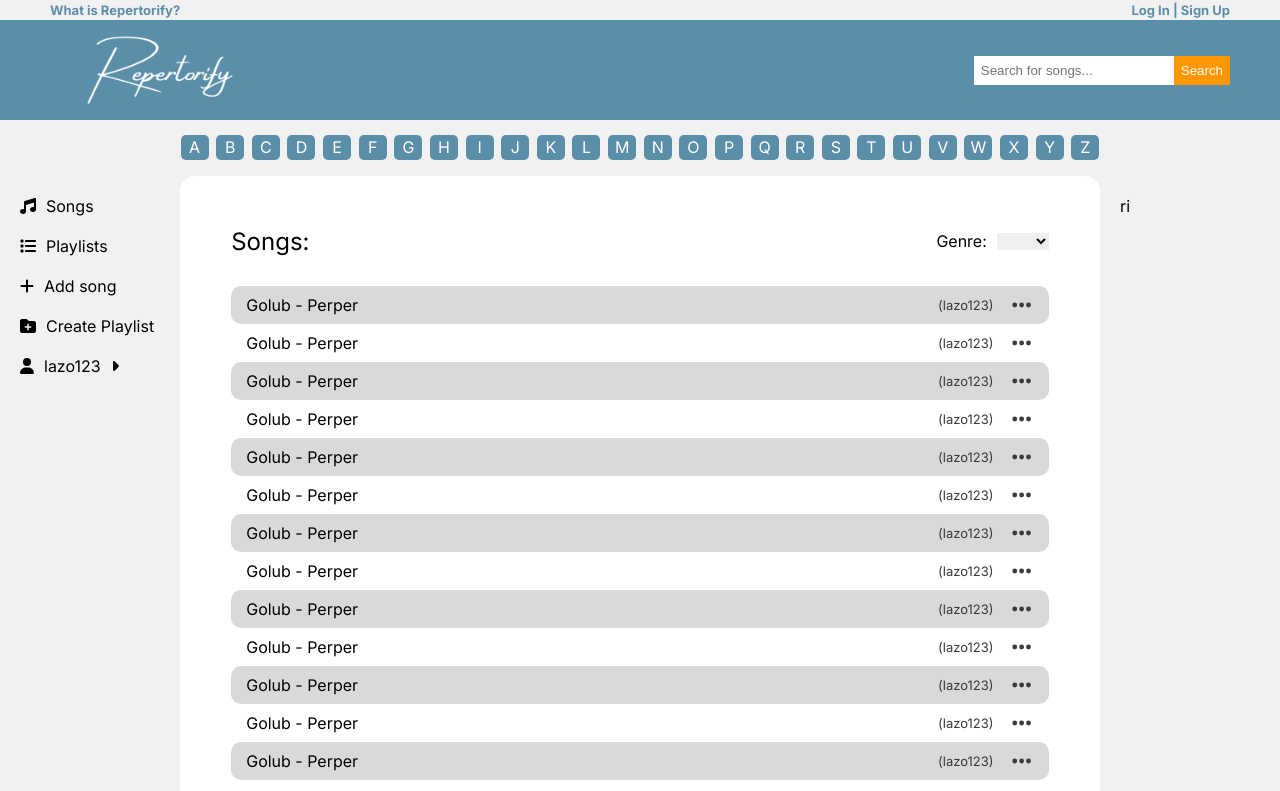
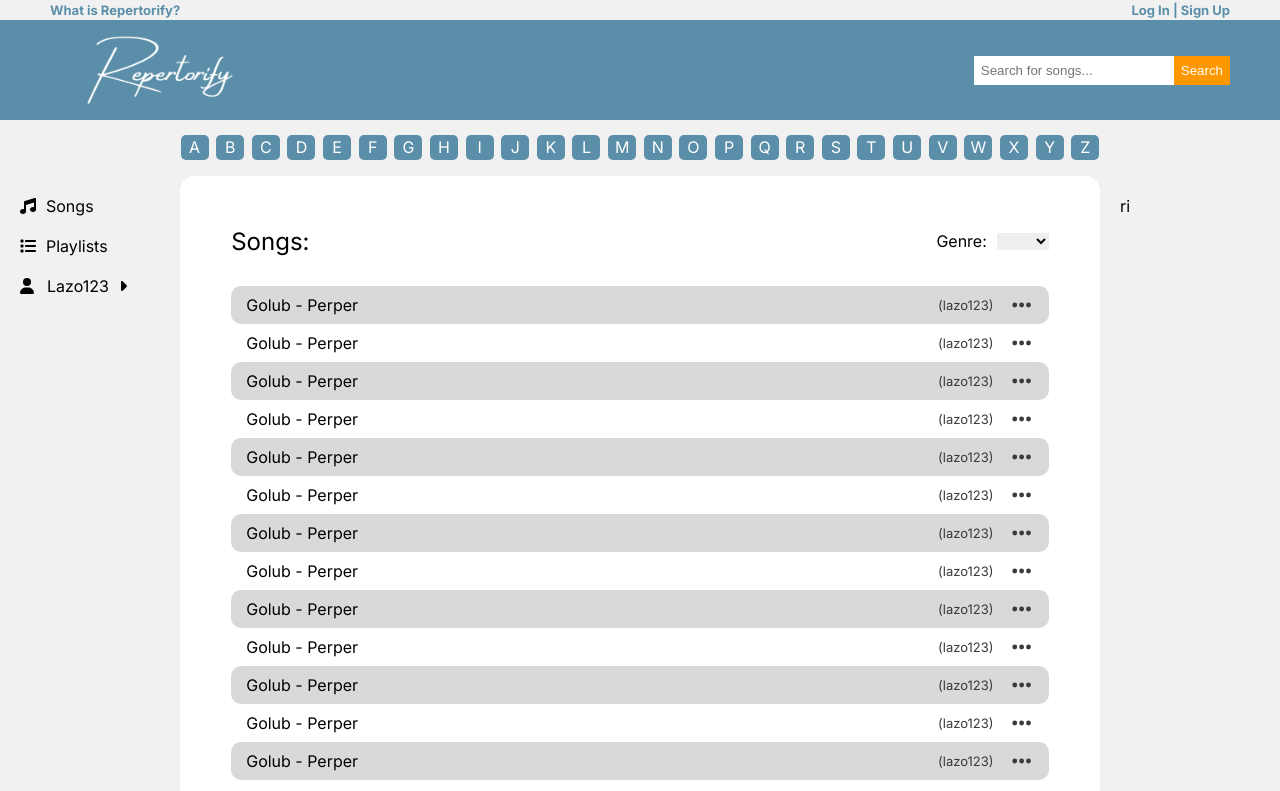
Before and after one commit to arben-djokovic/repertorify-reactjs, a React (Create React App) app: page /songs in a window 1280 px wide. Shown: the top 791 px of the page. Built offline with nearby package versions, Linux system fonts and the light colour scheme.

Commit message:
small changes

```diff
--- a/src/components/Footer/footer.scss
+++ b/src/components/Footer/footer.scss
@@ -3,6 +3,6 @@ footer{
     display: flex;
     justify-content: center;
     align-items: center;
-    border-top: 1px solid gray;
+    box-shadow: 0 -4px 6px rgba(0, 0, 0, 0.1);
     margin-top: 30px;
 }
--- a/src/components/Header/Header.js
+++ b/src/components/Header/Header.js
@@ -6,7 +6,7 @@ export default function Header() {
     const navigate = useNavigate()
     const letters = Array.from({ length: 26 }, (_, i) => String.fromCharCode(65 + i));
   return (
-    <header className='header'>
+    <header className='header '>
         <section className="top">
             <Link to="/about-us">What is Repertorify? </Link>
             <div className="sign">
@@ -23,7 +23,7 @@ export default function Header() {
             </form>
         </section>
         <section className="abc">
-            <div className="letters">
+            <div className="letters pageContent" >
                 {letters.map((letter, index) => (
                     <p key={index} className="letter">
                         {letter}
--- a/src/components/Sidebar/Sidebar.js
+++ b/src/components/Sidebar/Sidebar.js
@@ -4,10 +4,8 @@ import { FontAwesomeIcon } from "@fortawesome/react-fontawesome";
 import {
   faCaretDown,
   faCaretRight,
-  faFolderPlus,
   faList,
   faMusic,
-  faPlus,
   faUser,
 } from "@fortawesome/free-solid-svg-icons";
 import { Link } from "react-router-dom";
@@ -27,22 +25,14 @@ export default function Sidebar() {
         <FontAwesomeIcon icon={faList} />
         <p>Playlists</p>
       </Link>
-      <Link onClick={() => setIsOpenUser(false)} to="/add-song" className="navlink link">
-        <FontAwesomeIcon icon={faPlus} />
-        <p>Add song</p>
-      </Link>
-      <Link onClick={() => setIsOpenUser(false)} to="/create-playlist" className="navlink link">
-        <FontAwesomeIcon icon={faFolderPlus} />
-        <p>Create Playlist</p>
-      </Link>
       <div className="openUser">
         <div
           onClick={() => setIsOpenUser(!isOpenUser)}
           className="navlink link"
         >
-          <FontAwesomeIcon icon={faUser} />
+          <FontAwesomeIcon className="userIcon" icon={faUser} />
           <p className="usernameCarpet">
-            <span className="username">lazo123</span>
+            <span className="username">Lazo123</span>
             {isOpenUser ? (
               <FontAwesomeIcon icon={faCaretDown} />
             ) : (
@@ -56,6 +46,12 @@ export default function Sidebar() {
             animate={{ opacity: 1, y: 0 }}
             className="dropdown"
           >
+          <Link onClick={() => setIsOpenUser(false)} to="/add-song" className="openUserlink link">
+            <p>Add song</p>
+          </Link>
+          <Link onClick={() => setIsOpenUser(false)} to="/create-playlist" className="openUserlink link" >
+            <p>Create Playlist</p>
+          </Link>
             <p onClick={() => setIsOpenUser(false)} className="openUserlink link">Profile</p>
             <p onClick={() => setIsOpenUser(false)} className="openUserlink link">Edit Profile</p>
             <p onClick={() => setIsOpenUser(false)}  className="openUserlink delete link">Log out</p>
--- a/src/components/Sidebar/sidebar.scss
+++ b/src/components/Sidebar/sidebar.scss
@@ -6,6 +6,9 @@
     padding: 20px;
     overflow-y: auto;
     z-index: 5;
+    .userIcon{
+        padding-right: 3px;
+    }
     .navlink{
         display: flex;
         justify-content: flex-start;
--- a/src/index.css
+++ b/src/index.css
@@ -17,6 +17,9 @@ body, html{
 }
 .delete{
   color: red !important;
+}
+.pageContent{
+  max-width: 1020px;
 }
 a, button, .link{
   color: unset;
--- a/src/pages/Songs/Songs.js
+++ b/src/pages/Songs/Songs.js
@@ -6,7 +6,7 @@ import { faArrowLeft, faArrowRight } from "@fortawesome/free-solid-svg-icons";
 
 export default function Songs() {
   return (
-    <section className="songs page">
+    <section className="songs page pageContent">
       <div className="songsHeader">
         <h1>Songs:</h1>
         <div className="genres">
```
